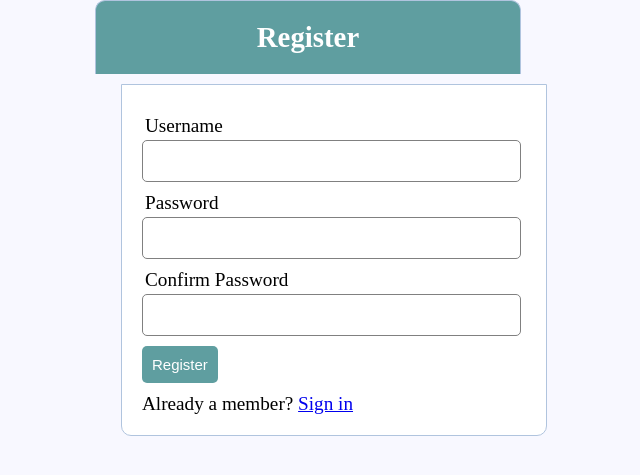
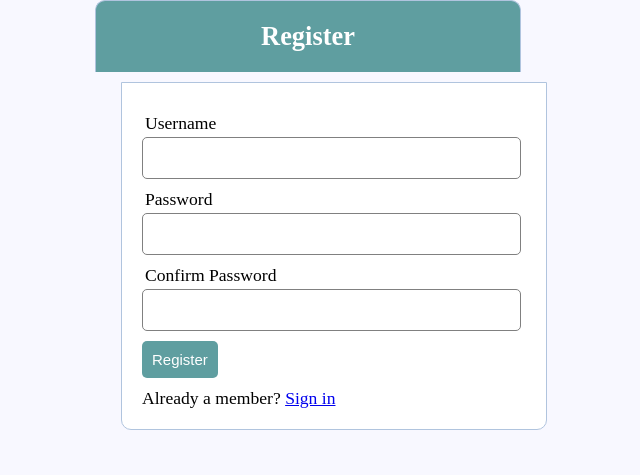
Before and after one commit to someshrf/backend, a PHP site: page /register.php in a window 1280 px wide. Shown: the top 475 px of the page, without its empty margins (289-929 px from the left). Run offline with PHP 8.4, Linux system fonts and the light colour scheme.

Commit message:
Update style.css

```diff
--- a/style.css
+++ b/style.css
@@ -6,7 +6,7 @@
 
  body
 {
- font-size: 120%;
+ font-size: 110%;
  background: #F8F8FF;
 }
 
```
